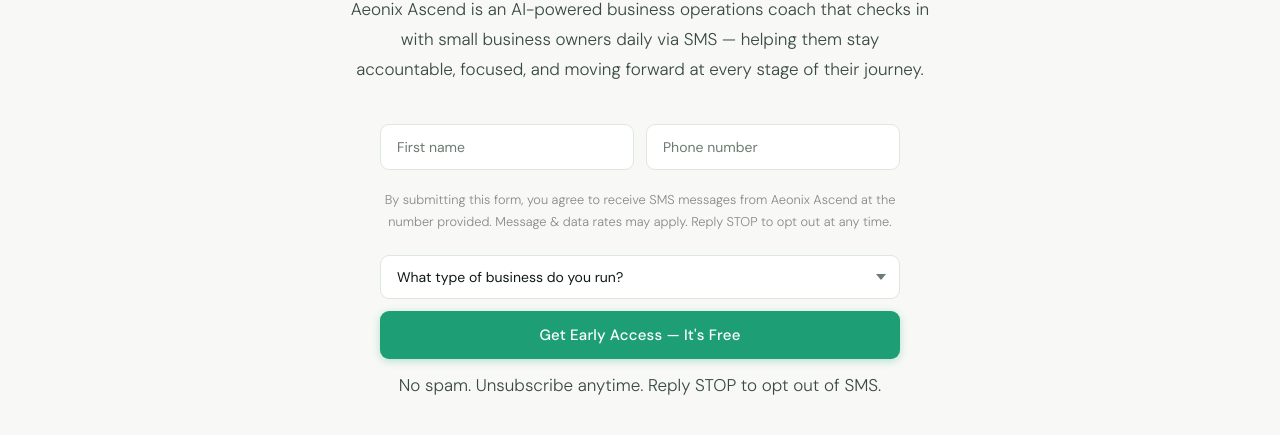
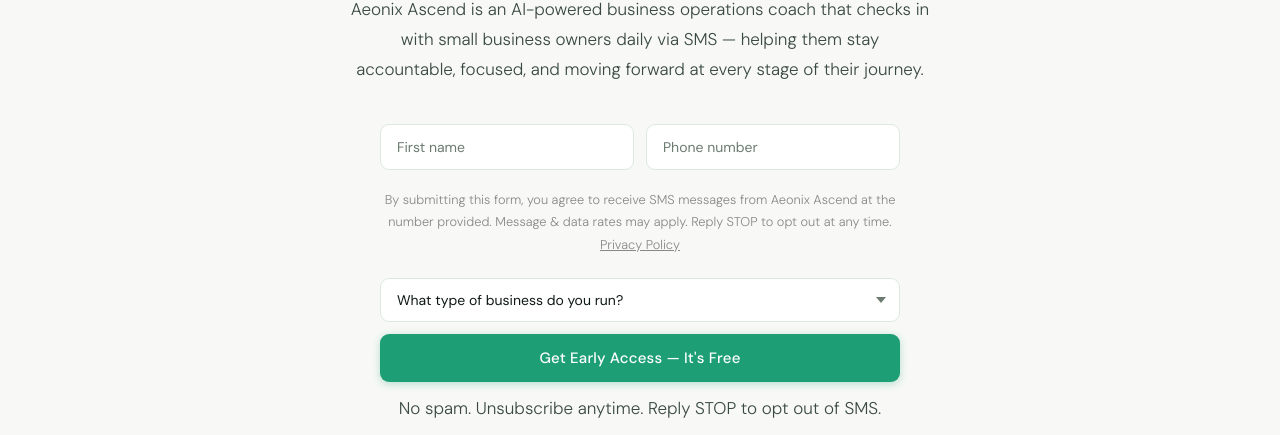
Before and after one commit to delsolg/aeonix-ascend, a website: page index.html in a window 1280 px wide. Shown: the part 365-800 px from the top of the page. Drawn offline with Linux system fonts and the light colour scheme.

Commit message:
Link Privacy Policy from consent disclaimer and footer

```diff
--- a/index.html
+++ b/index.html
@@ -796,7 +796,7 @@
         <input type="text" id="firstName" name="firstName" placeholder="First name" required autocomplete="given-name"/>
         <input type="tel" id="phone" name="phone" placeholder="Phone number" required autocomplete="tel"/>
       </div>
-      <p style="font-size:0.8rem;color:#888;margin:0.4rem 0 0.6rem;">By submitting this form, you agree to receive SMS messages from Aeonix Ascend at the number provided. Message &amp; data rates may apply. Reply STOP to opt out at any time.</p>
+      <p style="font-size:0.8rem;color:#888;margin:0.4rem 0 0.6rem;">By submitting this form, you agree to receive SMS messages from Aeonix Ascend at the number provided. Message &amp; data rates may apply. Reply STOP to opt out at any time. <a href="/privacy.html" style="color:#888;text-decoration:underline;">Privacy Policy</a></p>
       <div class="select-wrap">
         <select id="businessType" name="businessType" required>
           <option value="" disabled selected>What type of business do you run?</option>
@@ -1037,7 +1037,7 @@
 </div>
 
 <footer>
-  <strong>Aeonix Ascend</strong> · Your Business Operations Coach · Houston, Texas · &copy; 2026
+  <strong>Aeonix Ascend</strong> · Your Business Operations Coach · Houston, Texas · &copy; 2026 · <a href="/privacy.html" style="color:inherit;text-decoration:underline;">Privacy Policy</a>
 </footer>
 
 <script>
```
